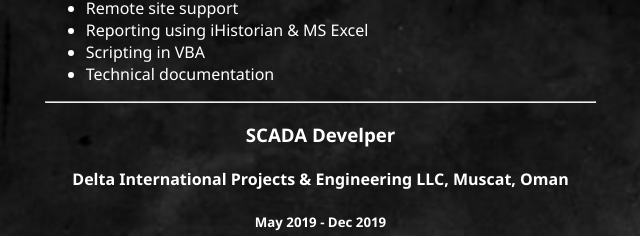
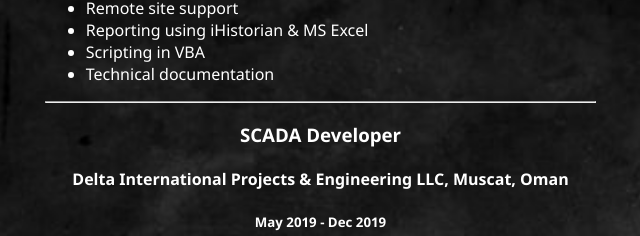
Before and after one commit to salinivl/Salini_Profile, a plain HTML site: page index.html in a window 1280 px wide. Shown: the part 864-1100 px from the top of the page, 327-967 px from the left. Drawn offline with Linux system fonts and the light colour scheme.

Commit message:
Update index.html

```diff
--- a/index.html
+++ b/index.html
@@ -64,7 +64,7 @@
         </div>
      <hr align="center" width="50%">
         <div id="exp2">
-        <h3>SCADA Develper</h3>
+        <h3>SCADA Developer</h3>
         <h4>Delta International Projects & Engineering LLC, Muscat, Oman</h4>
         <h5>May 2019 - Dec 2019</h5>
         <ul>
```
